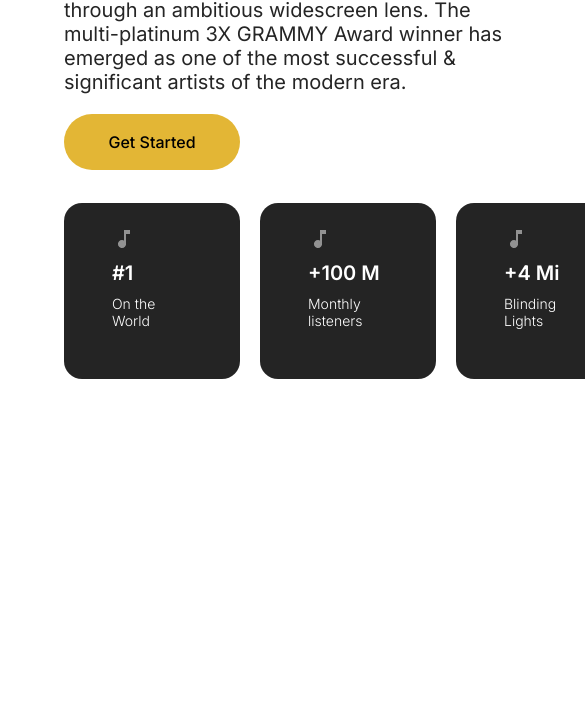
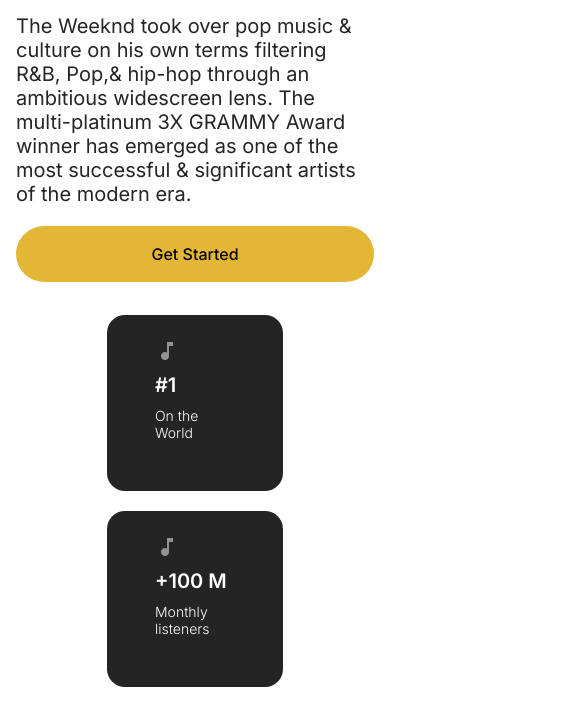
Before and after one commit to DanielAraldiEDU/web, a plain HTML site: page 24-03-2024/exercise-one/index.html in a window 390 px wide. Shown: the part 270-974 px from the top of the page, 585 px wide, since content can reach past the window. Before the commit the page ends 844 px from the top, so only its background shows below. Drawn offline with nearby package versions, Linux system fonts and the light colour scheme.

Commit message:
fix: add responsiveness to landing page

```diff
--- a/24-03-2024/exercise-one/styles.css
+++ b/24-03-2024/exercise-one/styles.css
@@ -23,7 +23,12 @@
 }
 
 .content {
+  display: flex;
+  flex-direction: column;
   flex: 1;
+
+  justify-content: flex-start;
+  align-items: center;
 
   padding: 4rem 0 0 4rem;
 }
@@ -58,9 +63,6 @@
 .artist-infomations button {
   width: 11rem;
   height: 3.5rem;
-
-  justify-content: center;
-  align-items: center;
 
   background-color: #e3b635;
 
@@ -98,8 +100,6 @@
   gap: 1.25rem;
 
   margin-top: 2rem;
-
-  padding-bottom: 2rem;
 }
 
 .cards div {
@@ -161,3 +161,63 @@
 .artist img {
   height: 100%;
 }
+
+@media (max-width: 80rem) {
+  .artist img {
+    height: 60%;
+  }
+}
+
+@media (max-width: 64rem) {
+  .content {
+    justify-content: center;
+
+    padding: 4rem;
+  }
+
+  .artist-infomations {
+    margin: 0 auto;
+  }
+
+  .artist {
+    display: none;
+  }
+
+  .cards {
+    margin: 2rem auto 0;
+  }
+}
+
+@media (max-width: 48rem) {
+  .content {
+    padding: 2rem;
+  }
+}
+
+@media (max-width: 40rem) {
+  .content {
+    height: max-content;
+
+    padding: 1rem;
+  }
+
+  .artist-infomations button {
+    width: 100%;
+  }
+
+  .cards {
+    flex-wrap: wrap;
+
+    justify-content: center;
+
+    padding-bottom: 1rem;
+  }
+}
+
+@media (max-width: 24rem) {
+  .cards div {
+    width: 100%;
+
+    justify-content: center;
+  }
+}
```
